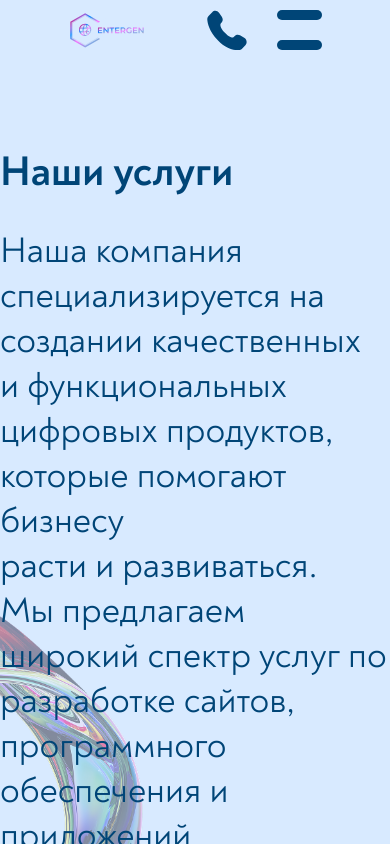
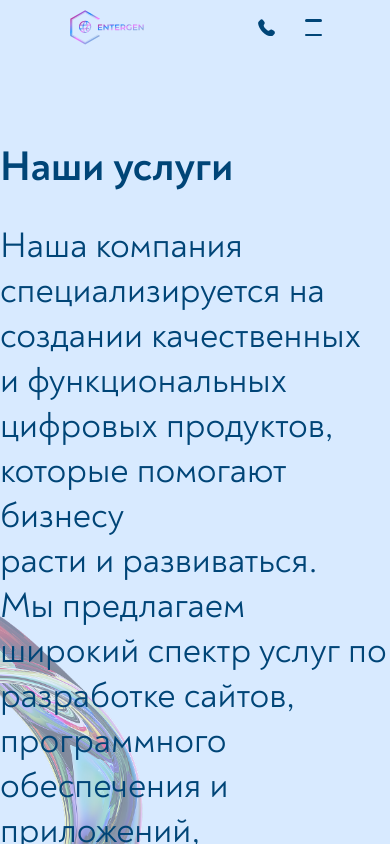
Before and after one commit to Orlova-Svetlana74/EnG, a Next.js app: page /services in a window 390 px wide. Shown: the top 844 px of the page. Built offline with nearby package versions, Linux system fonts and the light colour scheme.

Commit message:
feat: add adaptive to column items

```diff
--- a/app/page.module.scss
+++ b/app/page.module.scss
@@ -285,6 +285,9 @@
             & > ul {
                 flex-direction: column;
                 align-items: center;
+                & > li {
+                    width: 100%;
+                }
             }
         }
         &__services {
--- a/components/header/Header.module.scss
+++ b/components/header/Header.module.scss
@@ -63,8 +63,8 @@
         &__nav {
             display: none;
         }
-        &__navlink {
-            display: none;
+        &__navlink__phone {
+            display: none !important;
         }
 
         &__phone__menu {
@@ -74,16 +74,16 @@
             display: flex;
             gap: 30px;
             & > svg {
-                width: 40px;
+                width: responsive-font(40px, 16px);
             }
             & > span {
-                width: 45px;
-                height: 40px;
+                width: responsive-font(45px, 18px);
+                width: responsive-font(40px, 16px);
                 position: relative;
                 &::before {
                     content: '';
                     width: 100%;
-                    height: 10px;
+                    height: responsive-font(10px, 2px);
                     position: absolute;
                     top: 0;
                     background-color: #004577;
@@ -93,7 +93,7 @@
                 &::after {
                     content: '';
                     width: 100%;
-                    height: 10px;
+                    height: responsive-font(10px, 2px);
                     position: absolute;
                     bottom: 0;
                     background-color: #004577;
@@ -108,11 +108,12 @@
                     & > span {
                         transform: translateX(10px);
                         &::before {
-                            transform: rotate(45deg) translateX(-7px);
+                            transform: rotate(45deg) translateX(-12%);
                             top: 50%;
                         }
                         &::after {
-                            transform: rotate(-45deg) translateX(-7px);
+                            transform: rotate(-45deg) translateX(-12%);
+                            //translateX(responsive-font(-1px, -1.5px, 768px));
                             bottom: 50%;
                         }
                     }
@@ -139,7 +140,7 @@
                 &__menu {
                     position: absolute;
                     right: responsive-font(240px, 60px);
-                    top: 120px;
+                    top: responsive-font(120px, 80px, 768px);
                 }
                 &__nav {
                     display: flex;
--- a/components/header/Header.tsx
+++ b/components/header/Header.tsx
@@ -44,7 +44,11 @@
 
                 <Navigation clickScroll={clickScroll} />
                 <div className={styles.container__navlink}>
-                    <a href="tel:+79000000000" itemProp="telephone">
+                    <a
+                        href="tel:+79000000000"
+                        className={styles.container__navlink__phone}
+                        itemProp="telephone"
+                    >
                         +7 (900) 000-00-00
                     </a>
                 </div>
```
